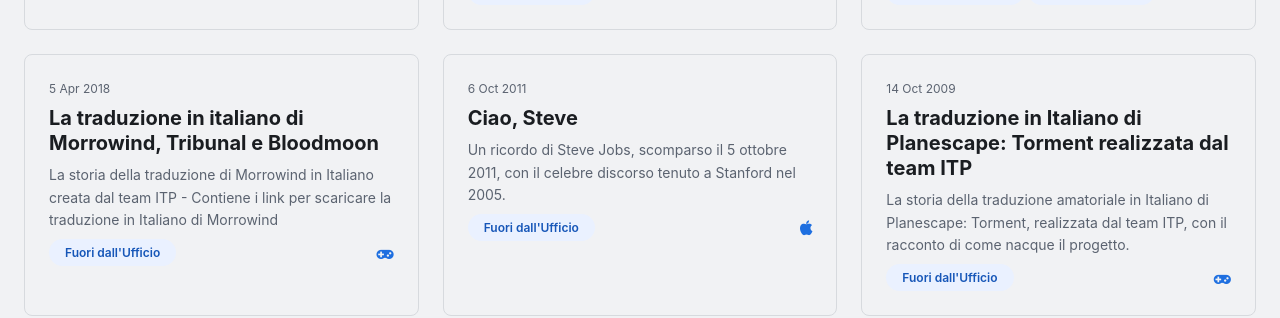
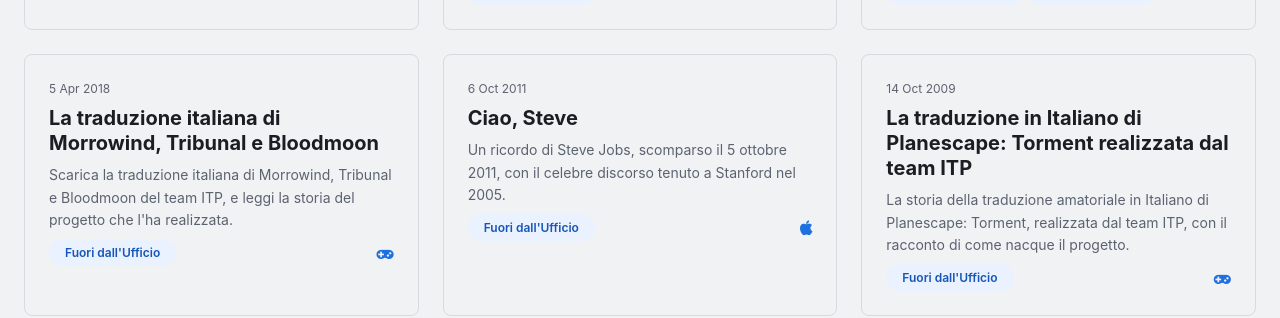
Before and after one commit to Skyflash/skyflash.github.io, a Jekyll site: the page built from it/fuori-ufficio.html, in a window 1280 px wide and 1332 px high. Shown: the part 532-850 px from the top of the window. Built offline with Jekyll 4.4.1, drawn with Linux system fonts in a browser that asks for light colours; comment, search, counter and statistics services are not loaded.

Commit message:
Post sulla traduzione di Morrowind: description, keywords e rimando al download

```diff
--- a/_posts/it/2018-04-05-la-traduzione-di-morrowind-e-bloodmoon.md
+++ b/_posts/it/2018-04-05-la-traduzione-di-morrowind-e-bloodmoon.md
@@ -1,12 +1,12 @@
 ---
 layout: post
-title:  "La traduzione in italiano di Morrowind, Tribunal e Bloodmoon"
+title:  "La traduzione italiana di Morrowind, Tribunal e Bloodmoon"
 date:   2018-04-05
 lang: it_IT
-description: "La storia della traduzione di Morrowind in Italiano creata dal team ITP - Contiene i link per scaricare la traduzione in Italiano di Morrowind"
+description: "Scarica la traduzione italiana di Morrowind, Tribunal e Bloodmoon del team ITP, e leggi la storia del progetto che l'ha realizzata."
 intro: "The Elder Scrolls III: Morrowind ha rivoluzionato i canoni di libertà individuale del giocatore nel mondo virtuale del gioco stesso. Mai, fino a Morrowind, un CRPG era stato in grado di offrire una tale libertà di esplorazione ed una tale quantità di quests secondarie e PNG."
 image: /static/assets/img/blog/29-morrowind.jpg
-keywords: "morrowind,traduzione,itp"
+keywords: "morrowind,traduzione,ita,download,itp"
 categories: ["Fuori dall'Ufficio"]
 tags: [morrowind,itp,games]
 icon: fa-gamepad
```
Also changed, not shown: other parts of _posts/it/2018-04-05-la-traduzione-di-morrowind-e-bloodmoon.md (+2 -0 lines), CHANGELOG.md.
